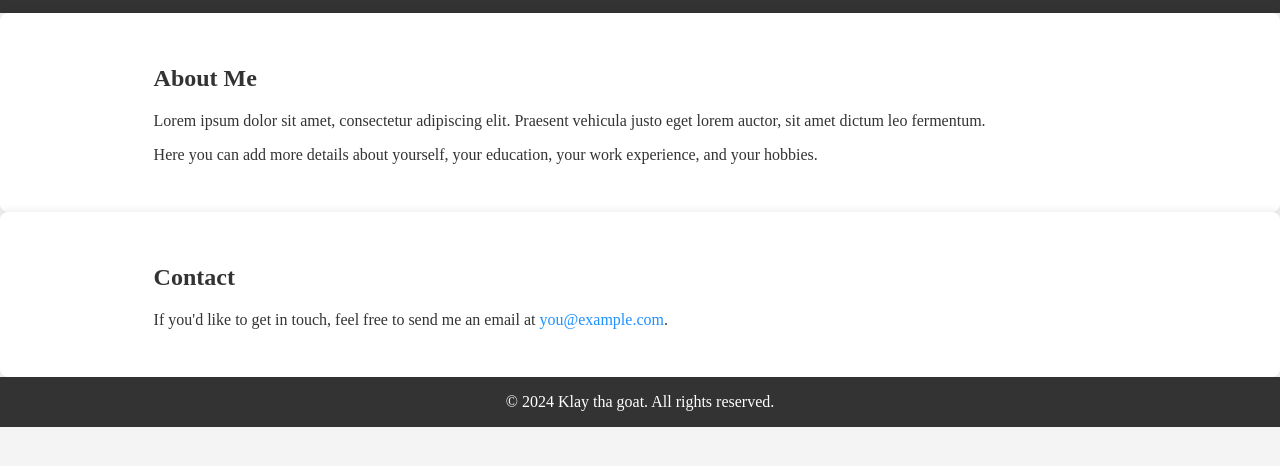
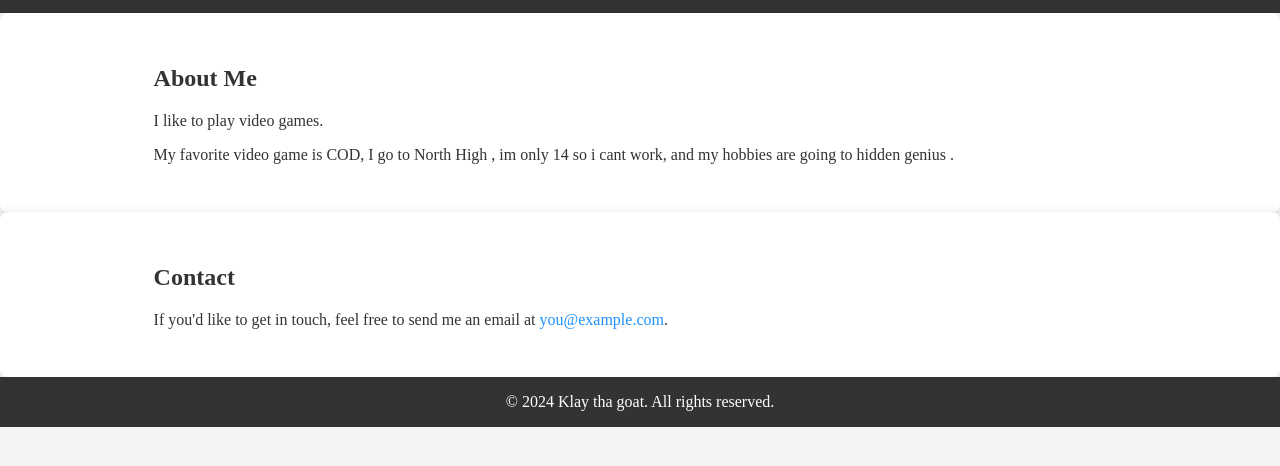
Before and after one commit to klayman0224/my-website, a plain HTML site: page index.html in a window 1280 px wide. Shown: the part 82-548 px from the top of the page. Drawn offline with Linux system fonts and the light colour scheme; a script that the page names is missing.

Commit message:
Update index.html

```diff
--- a/index.html
+++ b/index.html
@@ -17,8 +17,8 @@
     <section id="bio">
         <div class="container">
             <h2>About Me</h2>
-            <p>Lorem ipsum dolor sit amet, consectetur adipiscing elit. Praesent vehicula justo eget lorem auctor, sit amet dictum leo fermentum.</p>
-            <p>Here you can add more details about yourself, your education, your work experience, and your hobbies.</p>
+            <p>I like to play video games.</p>
+            <p>My favorite video game is COD, I go to North High , im only 14 so i cant work, and my hobbies are going to hidden genius .</p>
         </div>
     </section>
 
```
